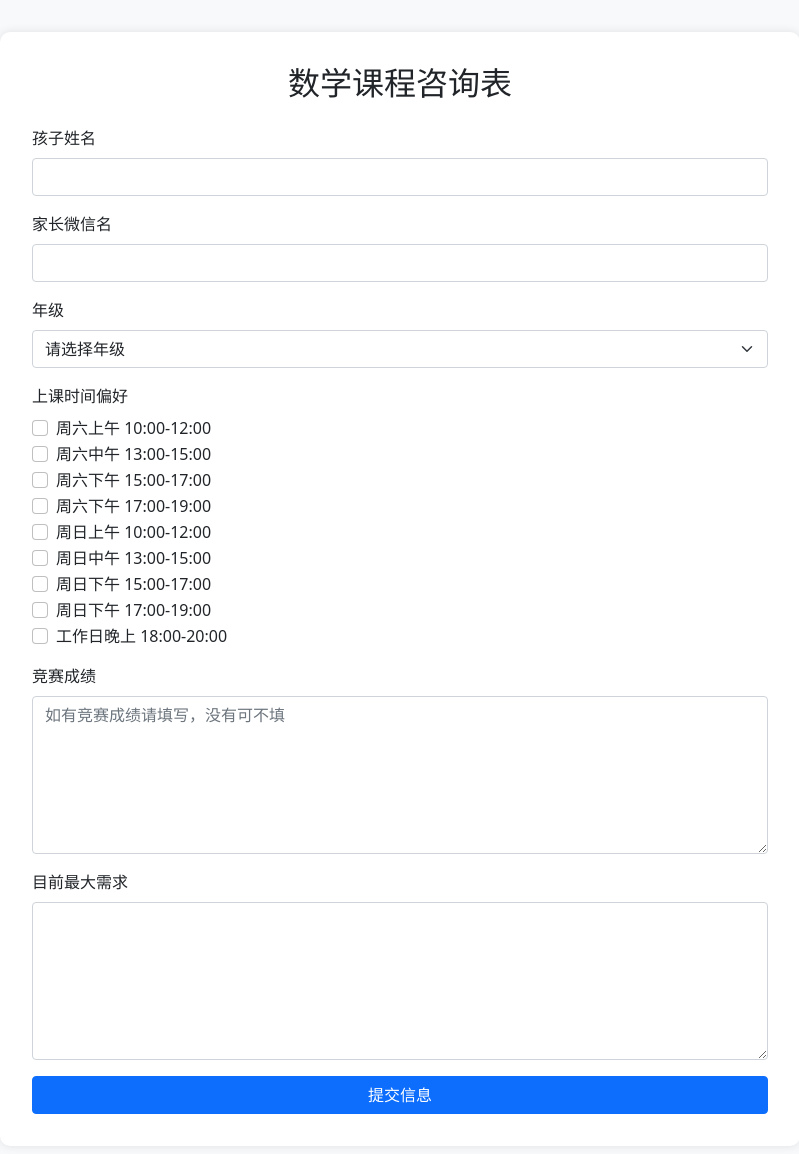
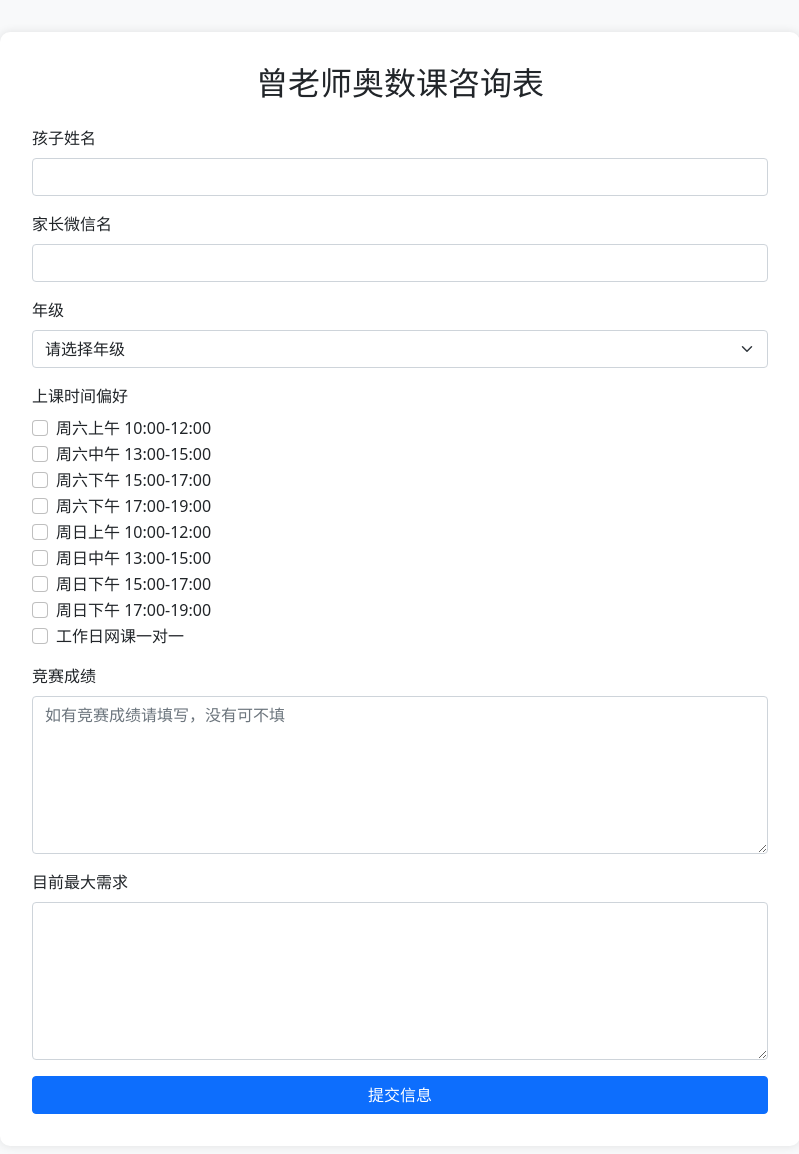
Before and after one commit to SheeepJMS/burningmath-signup, a Flask app: page / in a window 1280 px wide. Shown: the top 1154 px of the page, without its empty margins (240-1039 px from the left). Run offline with Flask 2, Linux system fonts and the light colour scheme.

Commit message:
更新咨询页面标题和上课时间偏好选项

```diff
--- a/templates/index.html
+++ b/templates/index.html
@@ -29,7 +29,7 @@
 <body>
     <div class="container">
         <div class="form-container">
-            <h2 class="text-center mb-4">数学课程咨询表</h2>
+            <h2 class="text-center mb-4">曾老师奥数课咨询表</h2>
             <form id="customerForm">
                 <div class="mb-3">
                     <label for="child_name" class="form-label">孩子姓名</label>
@@ -93,8 +93,8 @@
                             <label class="form-check-label" for="pt8">周日下午 17:00-19:00</label>
                         </div>
                         <div class="form-check">
-                            <input class="form-check-input" type="checkbox" name="preferred_time" value="工作日晚上6-8" id="pt9">
-                            <label class="form-check-label" for="pt9">工作日晚上 18:00-20:00</label>
+                            <input class="form-check-input" type="checkbox" name="preferred_time" value="工作日网课一对一" id="pt9">
+                            <label class="form-check-label" for="pt9">工作日网课一对一</label>
                         </div>
                     </div>
                 </div>
```
